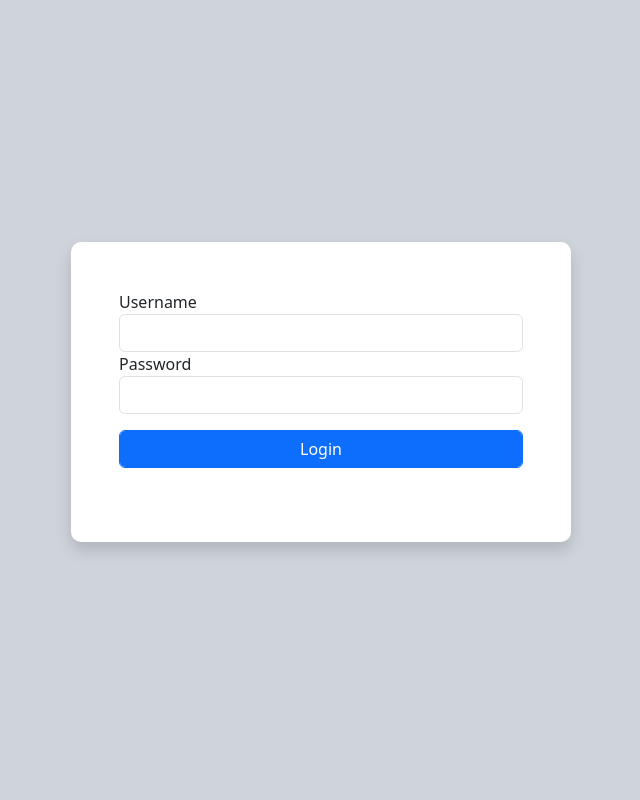
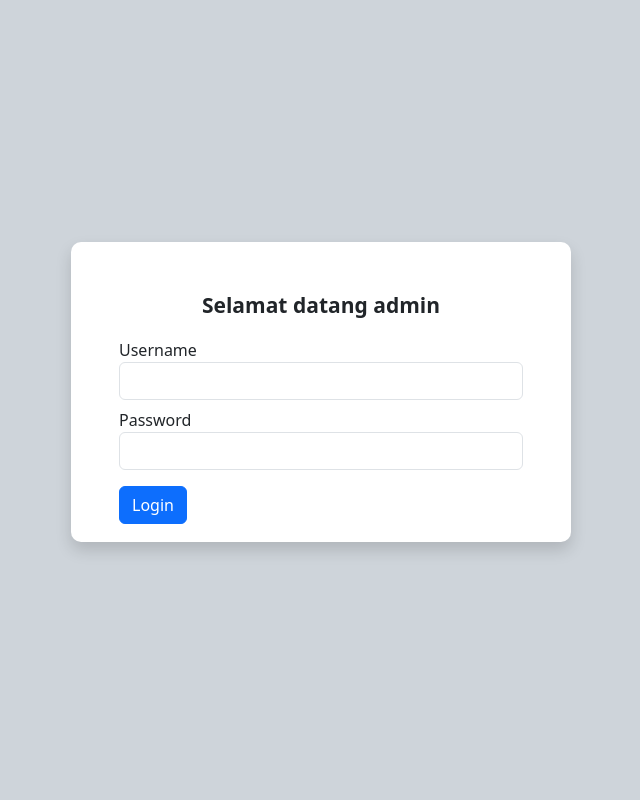
Before and after one commit to AryaKopet/tokoonline, a PHP site: page /login.php in a window 1280 px wide. Shown: the whole page, without its empty margins (319-959 px from the left). Run offline with PHP 8.4, Linux system fonts and the light colour scheme.

Commit message:
perbaikan

```diff
--- a/adminpanel/login.php
+++ b/adminpanel/login.php
@@ -22,13 +22,20 @@
             box-sizing: border-box;
             border-radius: 10px;
         }
+        .size{
+            font-size: 21px;
+            font-weight: 800;
+        }
     </style>
 
 <body>
     <div class="main d-flex flex-column justify-content-center align-items-center bg-dark-subtle">
         <div class="login-box p-5 shadow bg-white">
             <form action="" method="post">
-                <div>
+                <div class="text-center mb-3 size">
+                    Selamat datang admin
+                </div>
+                <div class="mb-2">
                     <label for="username">Username</label>
                     <input type="text" class="form-control" name="username"
                     id="username">
@@ -39,7 +46,7 @@
                     id="password">
                 </div>
                 <div>
-                    <button class="btn btn-primary mt-3 form-control" type="submit"
+                    <button class="btn btn-primary mt-3" type="submit"
                     name="loginbtn">Login</button>
                 </div>
             </form>
```
Also changed, not shown: image/background.jpg (added).
